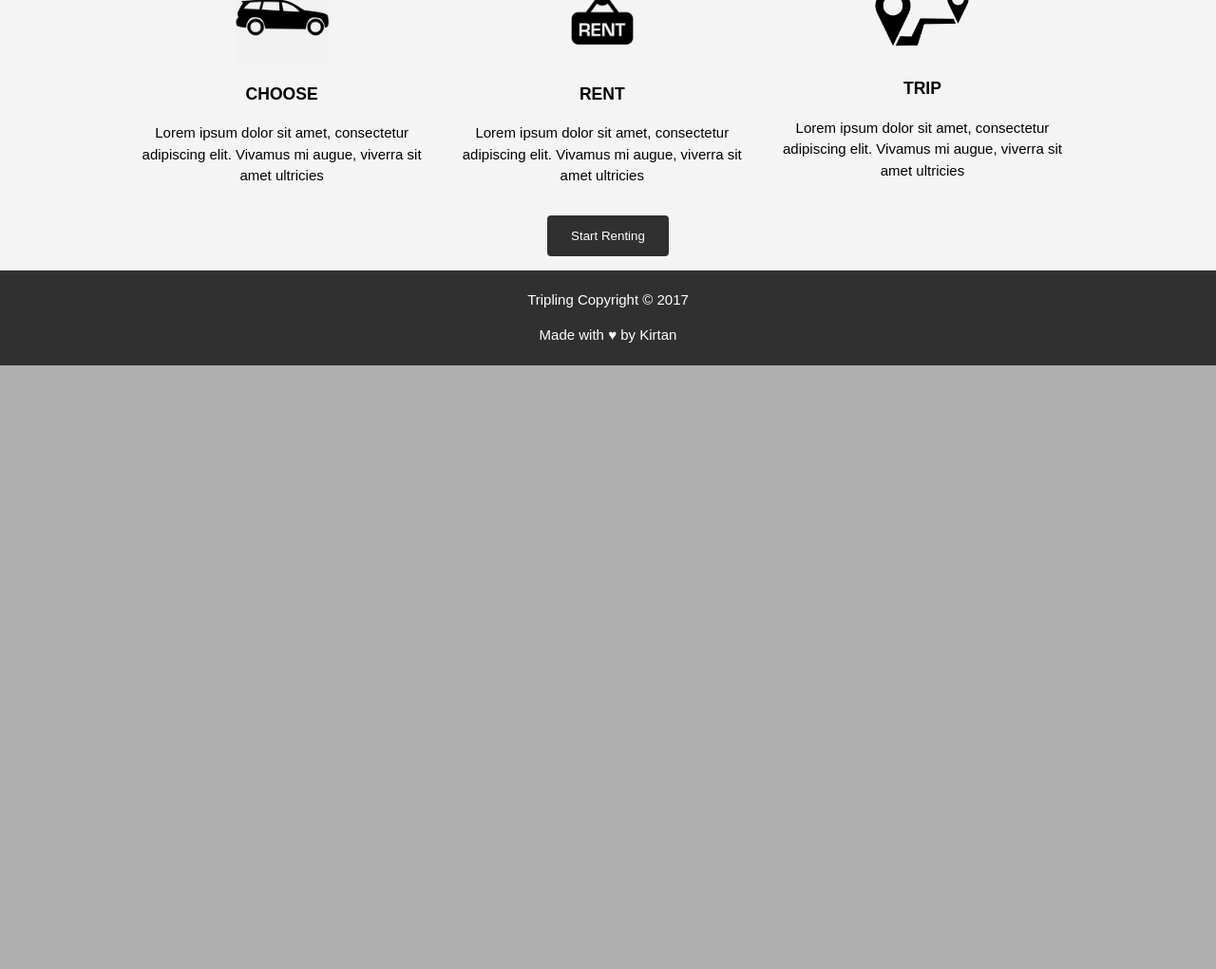
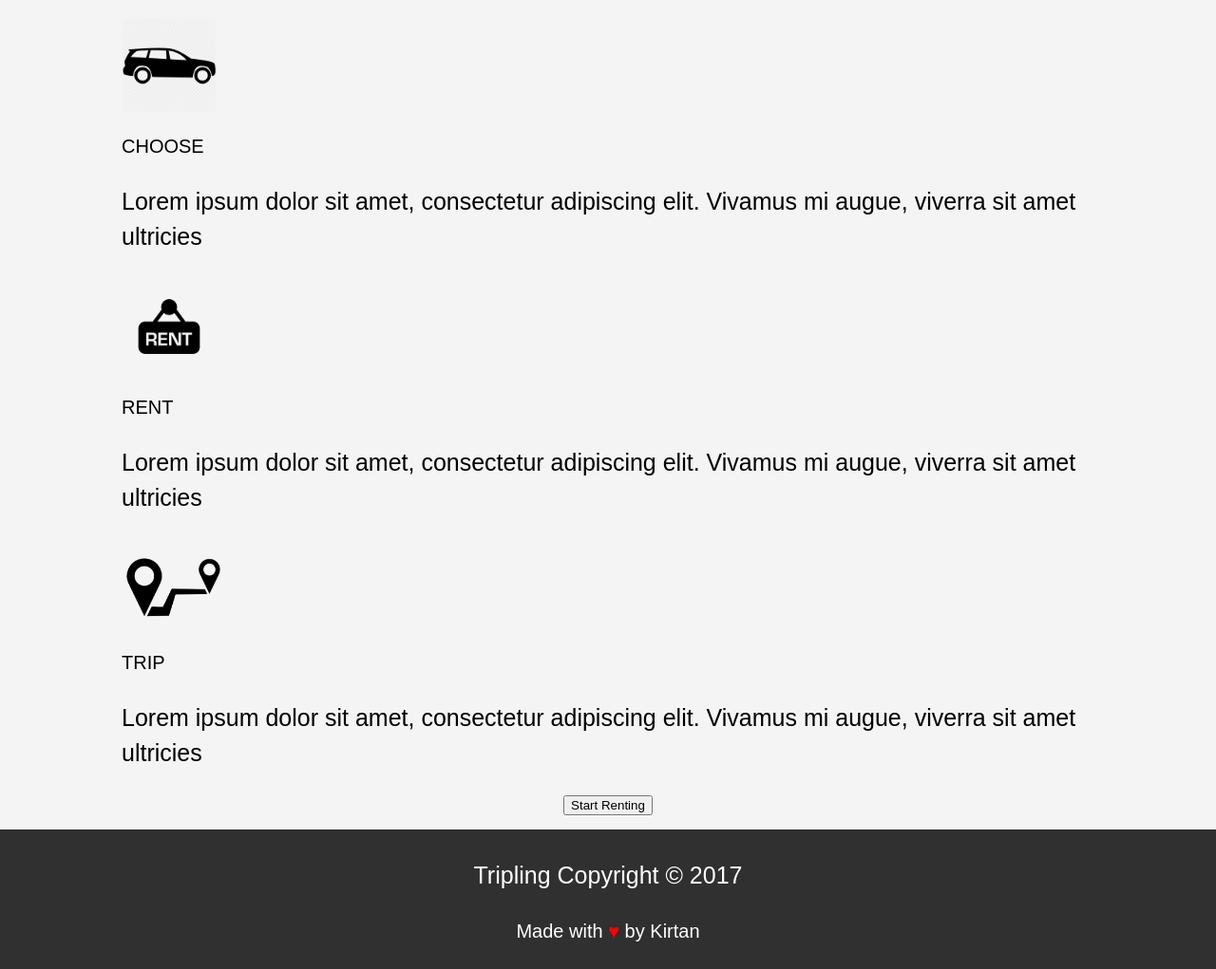
Before and after one commit to Kirtan02/WP, a PHP site: page / in a window 1280 px wide. Shown: the part 562-1583 px from the top of the page at 95% size. Before the commit the page ends 947 px from the top, so only its background shows below. Run offline with PHP 8.4, Linux system fonts and the light colour scheme.

Commit message:
Add files via upload

```diff
--- a/index.php
+++ b/index.php
@@ -1,5 +1,3 @@
-
-
 <html>
 <head>
   <meta charset="utf-8">
@@ -9,24 +7,35 @@
   <title> Tripling | Home </title>
   <link rel="stylesheet" href="./css/stylesheet.css">
   <style>
-    #trip{
-      color: 	#808080;
-    }
+  body{
+    font: 25px/1.5 fantasy;
+    padding:0;
+    margin:0;
+    background-color:#f4f4f4;
+  }
+
+
+
+  .styles{
+    font-weight: lighter;
+  }
+
   </style>
 </head>
 <body>
 
   <header>
-    <div class="container" id="opac">
+    <div class="container">
       <div id="branding">
-        <center><h1><a href="index.php"><span id="trip">Tripling</span></a></h1></center>
+        <center><h2><a href="index.php"><span>Tripling</span></a></h2></center>
       </div>
     </div>
   </header>
 
   <section id="showcase">
-    <div class="container">
-    <h3></h3>
+    <div class="container" id="opac">
+    <h2>Road trips are exciting.....Why don't u make one ?</h2>
+    <h3><h3>
     <p></p>
     </div>
   </section>
@@ -35,27 +44,27 @@
         <div class="container">
           <div class="box">
             <img src="./img/section_1.png" style="width:100px;">
-            <h3>CHOOSE</h3>
+            <h3 style="font-size:20px;" class="styles">CHOOSE</h3>
             <p>Lorem ipsum dolor sit amet, consectetur adipiscing elit. Vivamus mi augue, viverra sit amet ultricies</p>
           </div>
           <div class="box">
             <img src="./img/section_2.png" style="width:100px">
-            <h3>RENT</h3>
+            <h3 style="font-size:20px;" class="styles">RENT</h3>
             <p>Lorem ipsum dolor sit amet, consectetur adipiscing elit. Vivamus mi augue, viverra sit amet ultricies</p>
           </div>
           <div class="box">
             <img src="./img/section_3.png" style="width:110px">
-            <h3>TRIP</h3>
+            <h3 style="font-size:20px;" class="styles">TRIP</h3>
             <p>Lorem ipsum dolor sit amet, consectetur adipiscing elit. Vivamus mi augue, viverra sit amet ultricies</p>
             </div>
         </div>
       </section>
 
-      <center><a href="product.php"><input type="submit" name="" value="Start Renting" ></a></center>
+      <center><a href="product.php"><input type="submit" name="" value="Start Renting" class="styles" ></a></center>
 
       <footer>
         <p>Tripling Copyright &copy; 2017</p>
-        <p>Made with &hearts; by Kirtan</p>
+        <p style="font-size:20px;">Made with <span style="color:red;"> &hearts; </span>by Kirtan</p>
       </footer>
 
 </body>
--- a/stylesheet.css
+++ b/stylesheet.css
@@ -1,11 +1,3 @@
-body{
-  font: 15px/1.5 Arial, Helvetica,sans-serif;
-  padding:0;
-  margin:0;
-  background-color:#f4f4f4;
-}
-
-/* Global */
 .container{
   width:80%;
   margin:auto;
@@ -22,7 +14,7 @@ header{
   color:#ffffff;
   min-height:70px;
   margin-top: 0px;
-  padding-top:25px;
+  padding-top:20px;
 }
 
 header a{
@@ -33,8 +25,6 @@ header a{
   margin: 0px;
 }
 
-
-/* Showcase */
 #showcase{
   min-height:400px;
   background:url('../img/show7.jpg') no-repeat 0 -400px;
@@ -44,94 +34,19 @@ header a{
   color:#ffffff;
 }
 
+#showcase h2{
+  font-size:45px;
+}
 #showcase h3{
-  margin-top:100px;
-  font-size:55px;
-}
-#showcase p{
-  margin-top: 150px;
+  padding-top: 50px;
+  font-size: 50px;
 }
 
 #showcase p{
-  font-size:20px;
+  font-size:30px;
 }
 #boxes{
   margin-top:20px;
-}
-#boxes .box{
-  float:left;
-  text-align: center;
-  width:30%;
-  padding:15px;
-}
-#button_1{
-  margin: 50px,auto;
-}
-#button_1 #button_2{
-  height: 50px;
-  border: none;
-  padding: 10px;
-  background: #303030;
-  color:#ffffff;
-
-}
-
-#form_1{
-  margin: 0  auto;
-  width: 250px;
-}
-#form_1 input[type="text"]{
-margin-top: 15px;
-width:100%;
-box-sizing: border-box;
-border: 2px solid #ccc;
-border-radius: 4px;
-font-size: 18px;
-background-color: white;
-padding: 12px 20px 12px 40px;
-}
-
-input[type=submit] {
-    width:10%;
-    background-color: #303030;
-    color: white;
-    padding: 14px 20px;
-
-    border: none;
-    border-radius: 4px;
-}
-#Rent{
-width:40%;
-background-color: #303030;
-color: white;
-padding: 14px 20px;
-margin:10px;
-border: none;
-border-radius: 4px;
-
-}
-section{
-  width: 100%;
-}
-
-.card {
-    margin:10px;
-    /*box-shadow:  0 8px 16px 0 rgba(0,0,0,0.2);*/
-    transition: 0.3s;
-    width:20%;
-    display: inline-block;
-
-}
-
-
-.card:hover {
-    box-shadow: 8px 4px 8px 4px grey;
-}
-
-
-#cards{
-  padding: 2px 16px;
-  color: #787878;
 }
 
 footer{
```
